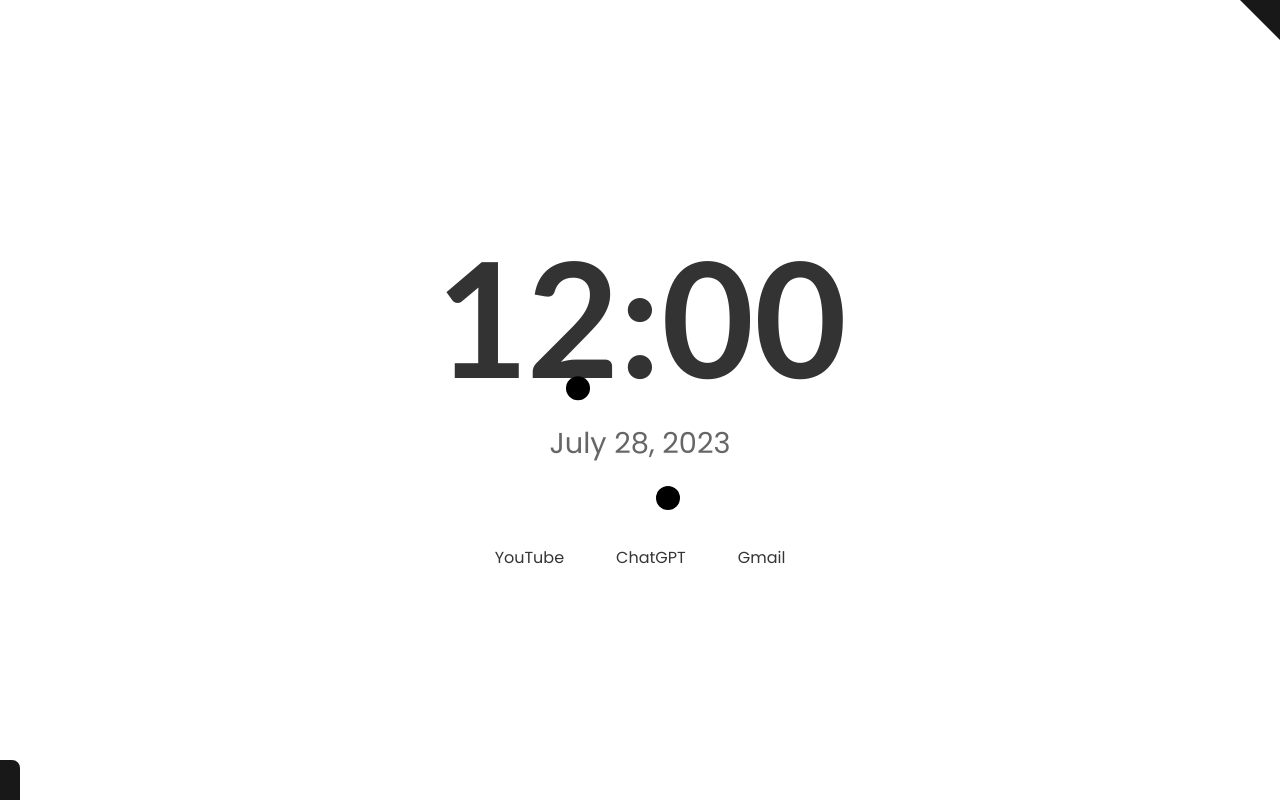
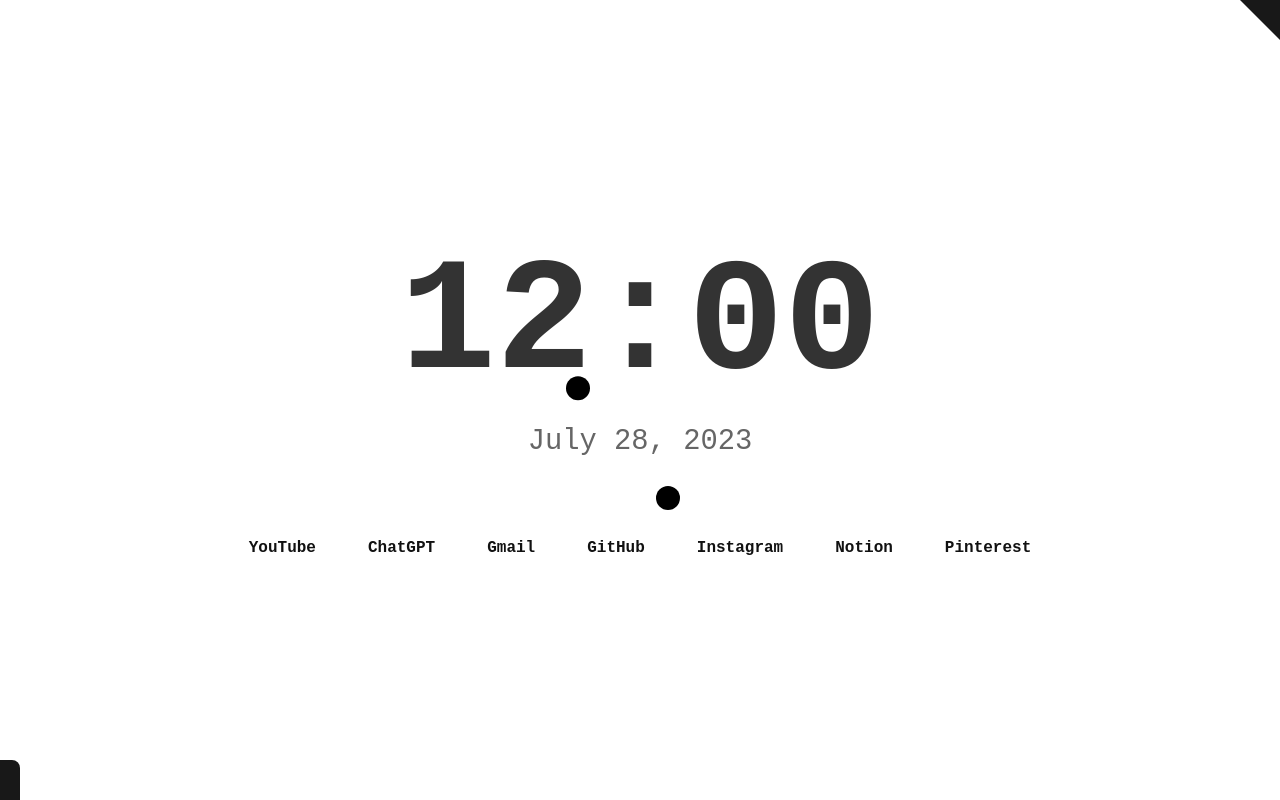
Before and after one commit to aswinsoap/NewTab, a plain HTML site: page index.html in a window 1280 px wide. Drawn offline with Linux system fonts and the light colour scheme; no server answers.

Commit message:
Update index.html

```diff
--- a/index.html
+++ b/index.html
@@ -31,7 +31,7 @@
     }
 
     .clock-time {
-      font-family: 'Lato', sans-serif;
+      font-family: 'Roboto Mono', monospace;
       font-size: 10rem;
       font-weight: bold;
       color: #333333;
@@ -39,7 +39,7 @@
     }
 
     .clock-date {
-      font-family: 'Poppins', sans-serif;
+      font-family: 'Roboto Mono', monospace;
       font-size: 1.8rem;
       color: #666666;
       margin-bottom: 20px;
@@ -60,8 +60,9 @@
     }
 
     .link-item a {
-      font-family: 'Poppins', sans-serif;
-      color: #353535;
+      font-family: 'Roboto Mono', monospace;
+    font-weight: bold;
+    color: #111111; /* Dark color */
     text-decoration: none;
     padding: 8px 16px;
     border-radius: 5px;
@@ -71,6 +72,7 @@
 
     .link-item a:hover {
     background-color: #ffffff;
+    text-decoration: underline;
     }
 
     body {
@@ -115,6 +117,10 @@
       <p class="link-item"><a href="https://www.youtube.com/">YouTube</a></p>
       <p class="link-item"><a href="https://www.chatgpt.com/">ChatGPT</a></p>
       <p class="link-item"><a href="https://mail.google.com/">Gmail</a></p>
+      <p class="link-item"><a href="https://github.com/">GitHub</a></p>
+      <p class="link-item"><a href="https://www.instagram.com/">Instagram</a></p>
+      <p class="link-item"><a href="https://www.notion.so/">Notion</a></p>
+      <p class="link-item"><a href="https://www.pinterest.com/">Pinterest</a></p>
     </div>
 
   </div>
```
Lines whose indentation alone changed are shown as unchanged.
